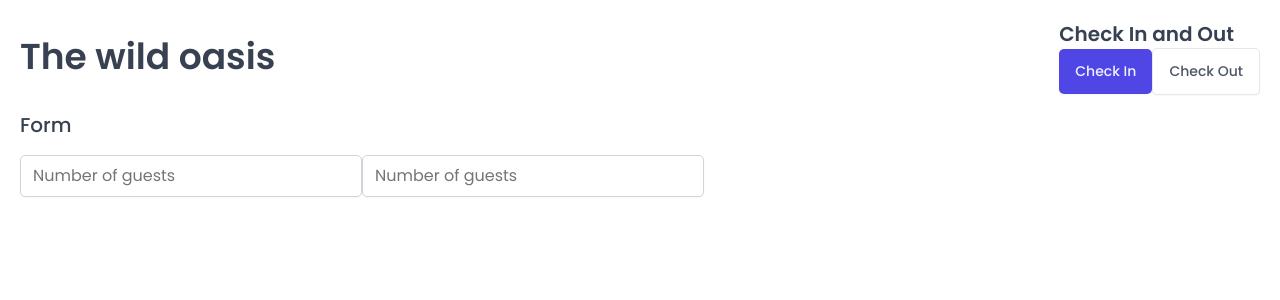
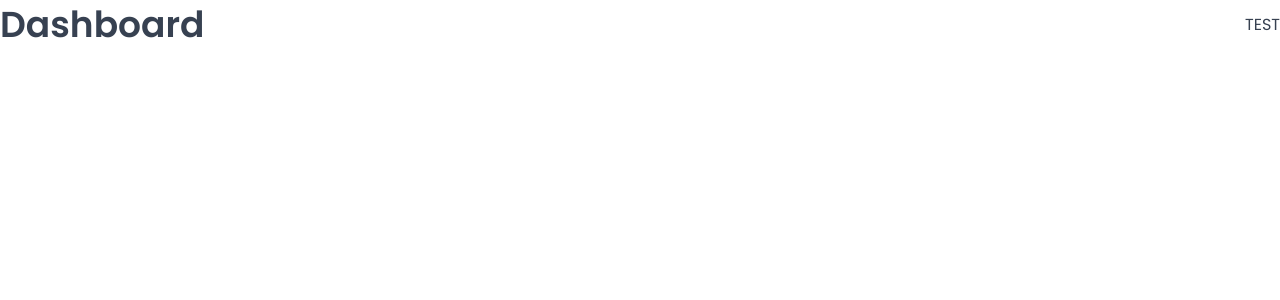
Before and after one commit to Devansh27112001/The-wild-oasis, a React (Vite) app: page /dashboard in a window 1280 px wide. Shown: the top 300 px of the page. Built offline with nearby package versions, Linux system fonts and the light colour scheme; a web font is replaced by a local one.

Commit message:
Setting up pages and routes

```diff
--- a/package.json
+++ b/package.json
@@ -12,6 +12,7 @@
   "dependencies": {
     "react": "^18.2.0",
     "react-dom": "^18.2.0",
+    "react-router-dom": "^6.24.0",
     "styled-components": "^6.1.11"
   },
   "devDependencies": {
--- a/src/App.jsx
+++ b/src/App.jsx
@@ -1,39 +1,31 @@
-import styled from "styled-components";
+import { BrowserRouter, Navigate, Route, Routes } from "react-router-dom";
+import Dashboard from "./pages/Dashboard";
+import Cabins from "./pages/Cabins";
+import Bookings from "./pages/Bookings";
+import NewUsers from "./pages/Users";
+import Settings from "./pages/Settings";
+import Account from "./pages/Account";
+import Login from "./pages/Login";
+import PageNotFound from "./pages/PageNotFound";
 import GlobalStyles from "./styles/GlobalStyles";
-import Button from "./ui/Button";
-import Input from "./ui/Input";
-import Heading from "./ui/HEading";
-import Row from "./ui/Row";
-
-const StyledApp = styled.main`
-  padding: 20px;
-`;
 
 function App() {
   return (
     <>
       <GlobalStyles />
-      <StyledApp>
-        <Row>
-          <Row type="horizontal">
-            <Heading as="h1">The wild oasis</Heading>
-            <div>
-              <Heading as="h2">Check In and Out</Heading>
-              <Button>Check In</Button>
-              <Button variation="secondary" size="medium">
-                Check Out
-              </Button>
-            </div>
-          </Row>
-          <Row>
-            <Heading as="h3">Form</Heading>
-            <form>
-              <Input type="number" placeholder="Number of guests" />
-              <Input type="number" placeholder="Number of guests" />
-            </form>
-          </Row>
-        </Row>
-      </StyledApp>
+      <BrowserRouter>
+        <Routes>
+          <Route index element={<Navigate replace to="dashboard" />} />
+          <Route path="dashboard" element={<Dashboard />} />
+          <Route path="bookings" element={<Bookings />} />
+          <Route path="cabins" element={<Cabins />} />
+          <Route path="users" element={<NewUsers />} />
+          <Route path="settings" element={<Settings />} />
+          <Route path="account" element={<Account />} />
+          <Route path="login" element={<Login />} />
+          <Route path="*" element={<PageNotFound />} />
+        </Routes>
+      </BrowserRouter>
     </>
   );
 }
```
Also changed, not shown: 1 other file (tests, documents, lock files or other folders).
